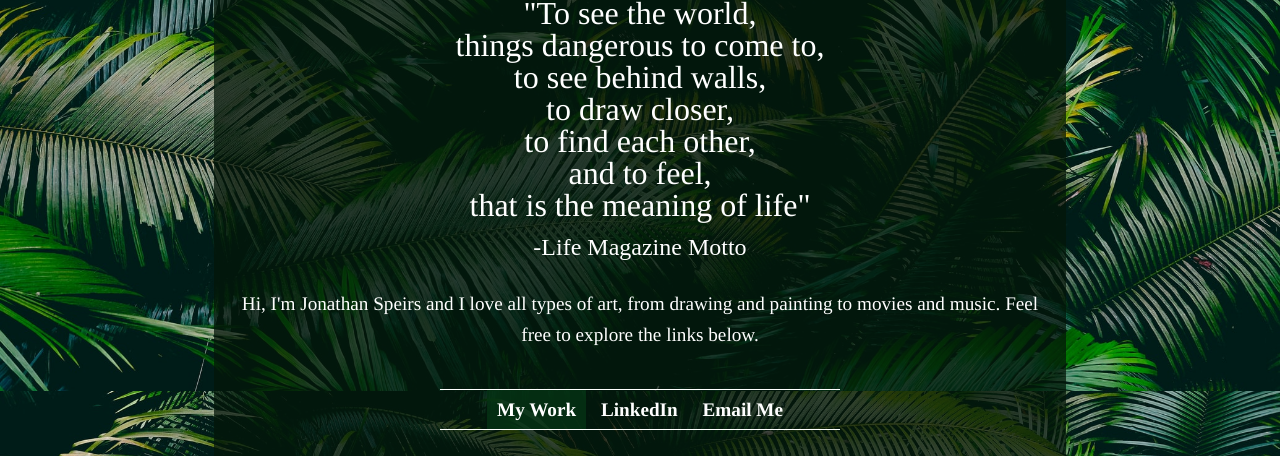
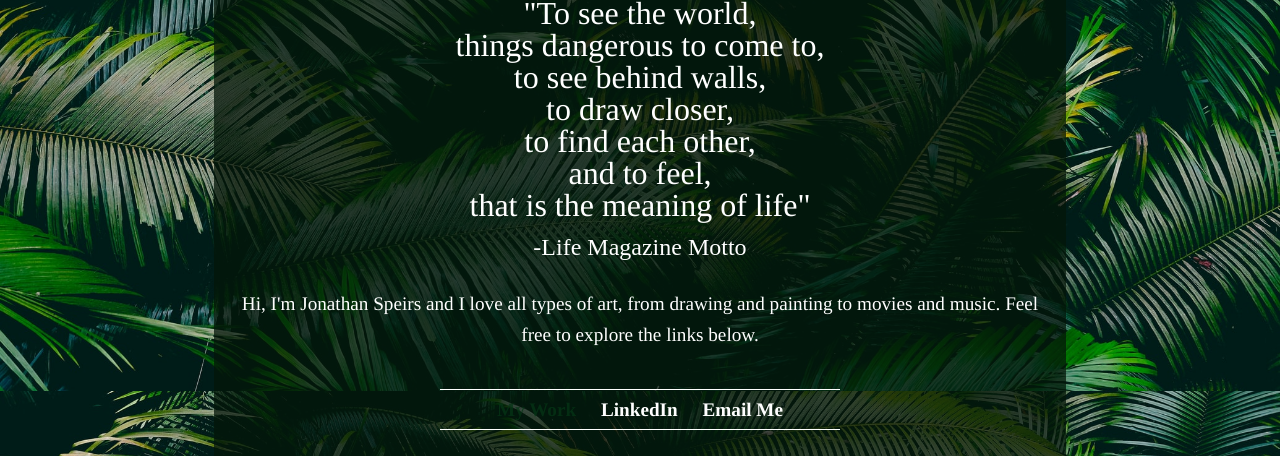
Before and after one commit to jospeirs/jospeirs.github.io, a plain HTML site: page index.html in a window 1280 px wide. In both pictures the pointer is over the link "My Work". Shown: the part 509-965 px from the top of the page. Drawn offline with Linux system fonts and the light colour scheme.

Commit message:
Customized text, changed hover
removed hover background color, used for hover text color

```diff
--- a/styles-contact.css
+++ b/styles-contact.css
@@ -136,6 +136,6 @@ a{
 }
 
 a:hover{
-	/*removed -- color:black; */
-	background:rgba(5, 53, 21, 0.75);
+	color:rgba(5, 53, 21, 0.75);
+	/*removed -- background:rgba(5, 53, 21, 0.75); */
 }
```
